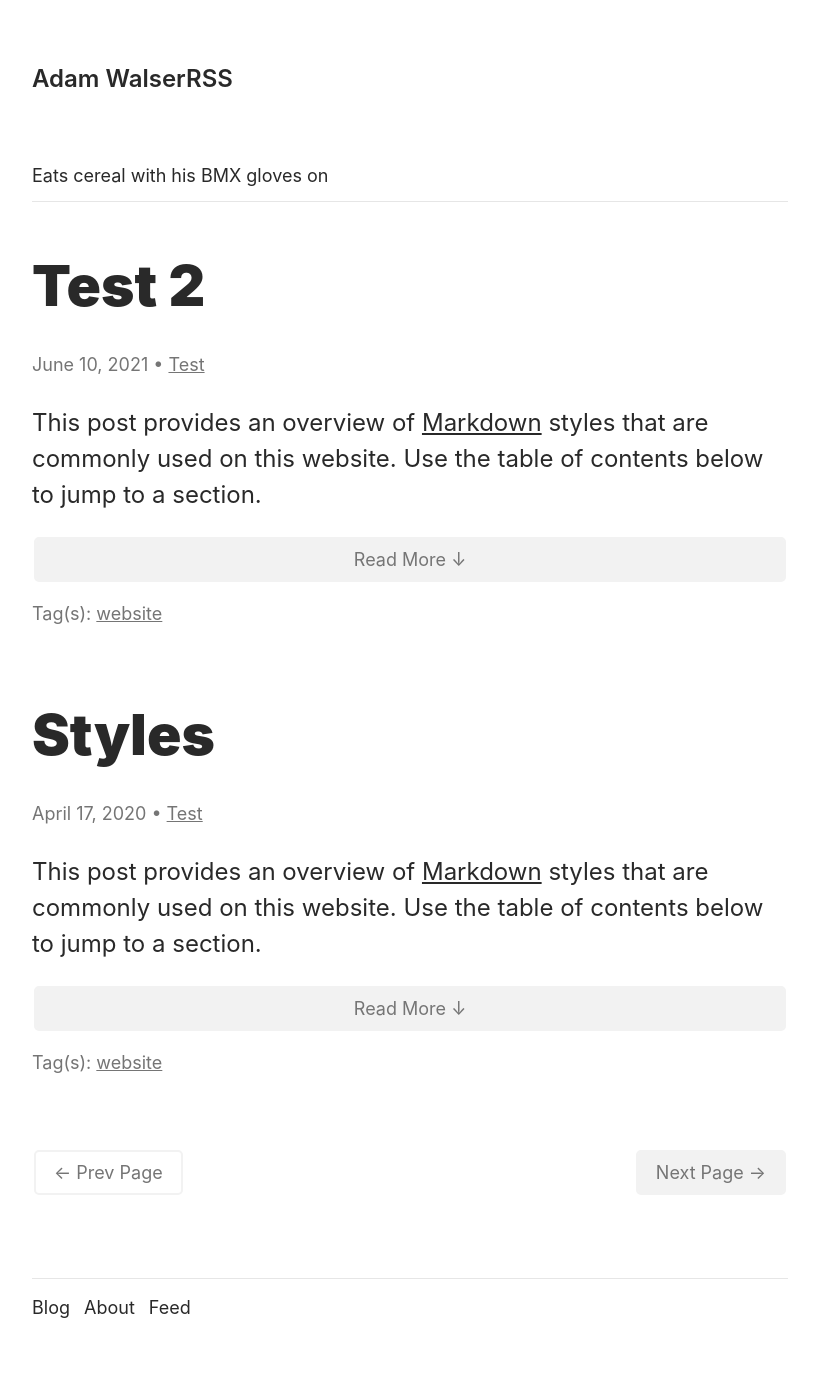
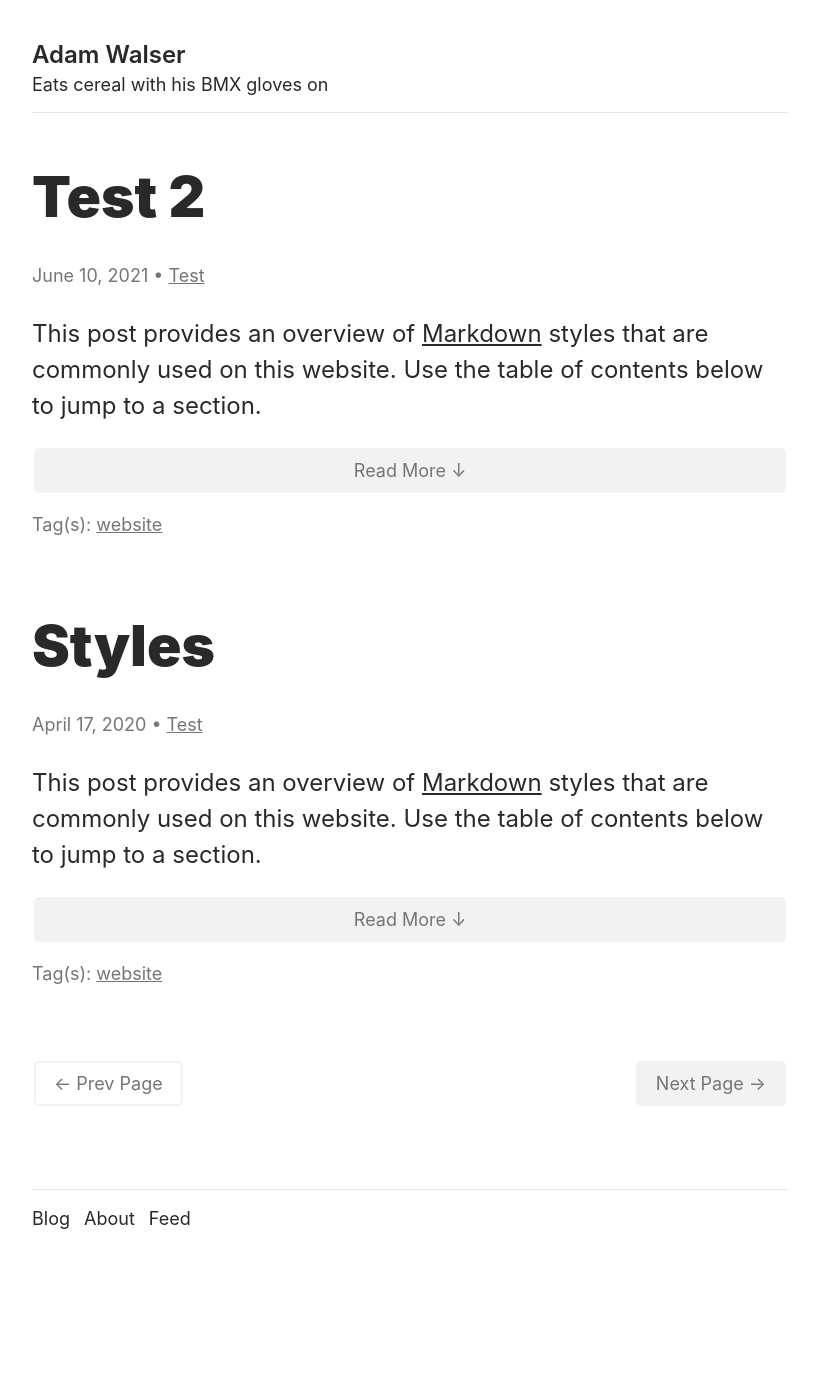
Before and after one commit to ajpwalser/ajpwalser.github.io, a Jekyll site: the page built from index.html, in a window 1280 px wide. Shown: the whole page, without its empty margins (230-1049 px from the left). Built offline with Jekyll 4.4.1, drawn with Linux system fonts in a browser that asks for light colours; some web fonts are replaced; the list of posts is cut into pages by our own code; after the commit the page ends 1303 px from its top, so only the background shows below that.

Commit message:
Update default.html

```diff
--- a/_layouts/default.html
+++ b/_layouts/default.html
@@ -19,11 +19,7 @@
 <body>
    <div class="container">
    <header>
-      <ul>
-          <li style="align-items:center;display:flex;flex-wrap:wrap;justify-content:space-between;">
-      <h1 class="header"><a href="{{ site.baseurl | prepend: site.url }}/">{{ site.title }}</a><span>RSS</span>
-         </li>
-         </ul>
+      <h1 class="header"><a href="{{ site.baseurl | prepend: site.url }}/">{{ site.title }}</a>
          <br><aside>{{ site.tagline }}</aside>
       </h1>
       <hr>
```
